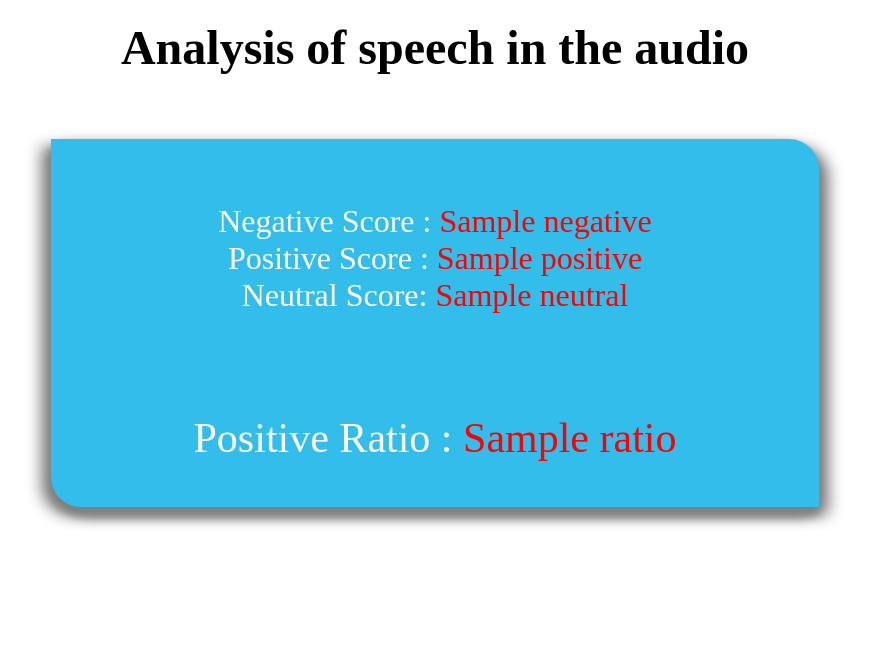
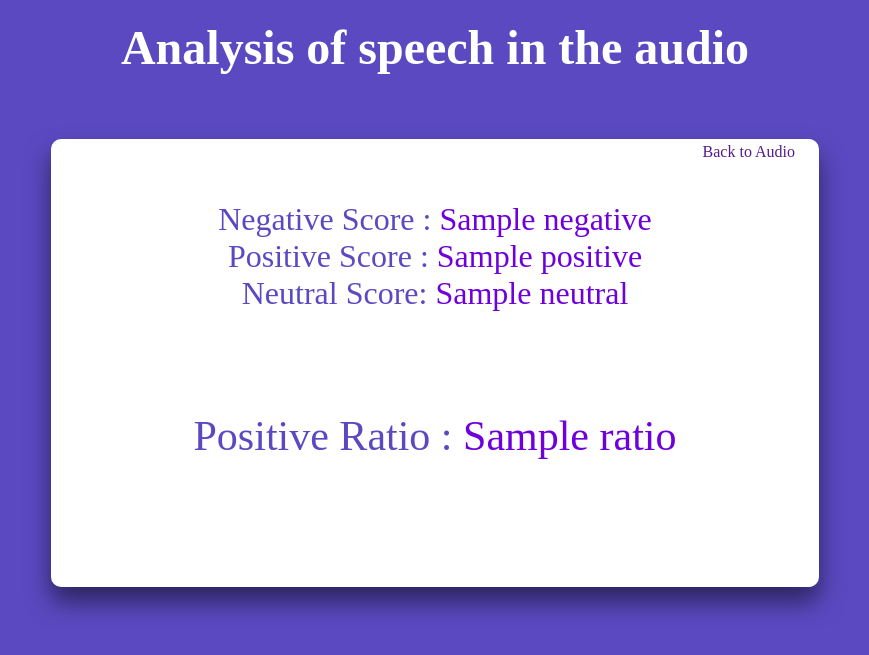
Before and after one commit to shashank4628/Ethos, a Django app: template main/templates/main/analytics.html in a window 1280 px wide. Shown: the top 655 px of the page, without its empty margins (205-1074 px from the left). Run offline with Django 3.2, Linux system fonts and the light colour scheme; data comes from the database, SQL or seed files in the repository; tables that the repository leaves empty hold one stand-in row (values such as "Sample post"); the template is opened without the code that fills it: values that come from a table or form of the project are taken from there, most other values are stand-ins (such as "Sample title", 1, 10 or a date in 2020).

Commit message:
Analytics Updated

```diff
--- a/main/templates/main/analytics.html
+++ b/main/templates/main/analytics.html
@@ -12,6 +12,10 @@
 
 * {
   margin: 0%;
+}
+
+body{
+  background-color: #5a49c1;
 }
 
 .audiodetail {
@@ -74,9 +78,11 @@
   margin-left: 20%;
   padding: 5%;
   margin-top: 5%;
-  background-color: rgb(51, 189, 235);
-  box-shadow: 0px 8px 10px gray, -10px 8px 15px gray, 10px 8px 15px gray;
-  border-radius: 0px 30px 0px 30px;
+  background-color: white;
+  /* box-shadow: 0px 8px 20px gray, -10px 8px 15px gray, 10px 8px 15px gray; */
+  /* border-radius: 0px 30px 0px 30px; */
+  border-radius: 10px;
+  box-shadow: 0 15px 25px rgba(0, 0, 0, 0.5);
 }
 
 .audioname {
@@ -156,18 +162,20 @@
 
 
         </form>
-    </div>--><p style="font-size: 48px;font-weight: 700; text-align: center; margin-top: 20px;">Analysis of speech in the audio</p>
-    <div class="body" style="height:30vh ;">
-
+    </div>--><p style="color:white;font-size: 48px;font-weight: 700; text-align: center; margin-top: 20px;">Analysis of speech in the audio</p>
+    <div class="body" style="height:40vh ;">
+        <div style="margin-top:-60px;margin-bottom: 40px;text-align: right;margin-right: -40px;">
+          <a href="" style="text-decoration: none;">Back to Audio</a>
+        </div>
 
 
 
         <div>
 
-            <div><p style="text-align:center ; font-size:32px; color:#ffffff">Negative Score : <span style="color:red ;">{{context.negative}}</span></p> </div>
-            <div><p style="text-align:center ; font-size:32px; color:#ffffff">Positive Score : <span style="color:red ;">{{context.positive}}</span></p></div>
-            <div><p style="text-align:center ; font-size:32px; color:#ffffff">Neutral Score: <span style="color:red ;">{{context.neutral}}</span></p> </div>
-            <div><p style="text-align:center ; font-size:42px; color:#ffffff; position: relative; top: 100px;">Positive Ratio :  <span style="color:red ;">{{context.ratio}}</span></p> </div>
+            <div><p style="text-align:center ; font-size:32px; color:#5a49c1">Negative Score : <span style="color:rgb(110, 0, 220) ;">{{context.negative}}</span></p> </div>
+            <div><p style="text-align:center ; font-size:32px; color:#5a49c1">Positive Score : <span style="color:rgb(110, 0, 220) ;">{{context.positive}}</span></p></div>
+            <div><p style="text-align:center ; font-size:32px; color:#5a49c1">Neutral Score: <span style="color:rgb(110, 0, 220);">{{context.neutral}}</span></p> </div>
+            <div><p style="text-align:center ; font-size:42px; color:#5a49c1; position: relative; top: 100px;">Positive Ratio :  <span style="color:rgb(110, 0, 220) ;">{{context.ratio}}</span></p> </div>
         </div>
 
 
```
